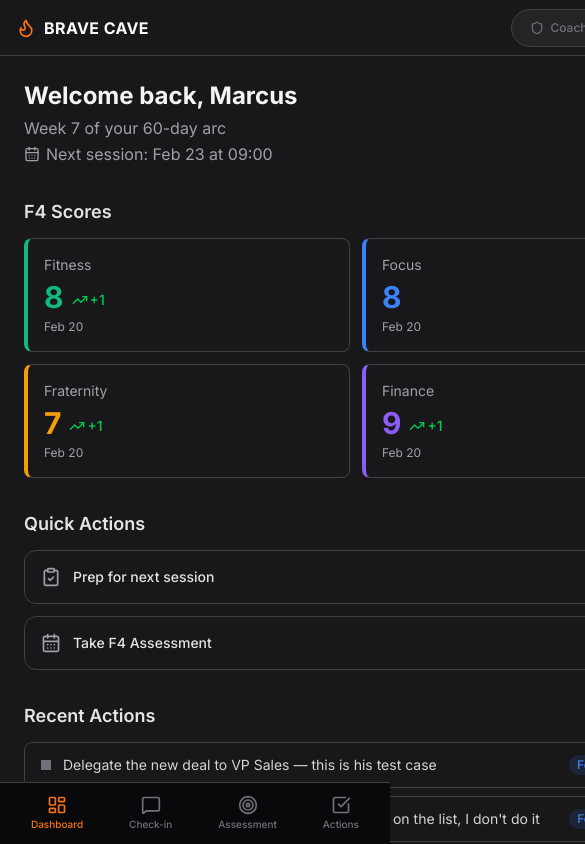
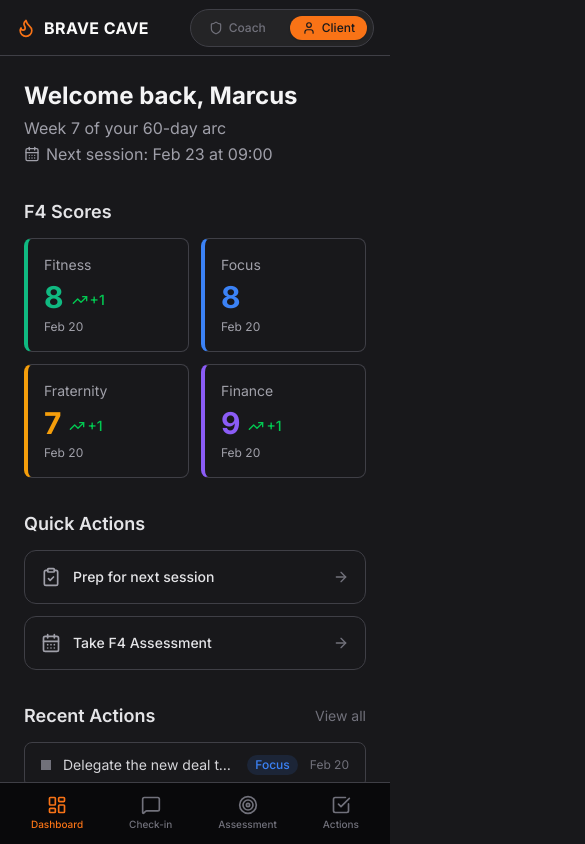
Before and after one commit to dcerniglia/brave-cave-demo, a React (Vite) app: page /brave-cave-demo/client in a window 390 px wide. Shown: the top 844 px of the page, 585 px wide, since content can reach past the window. Built offline with nearby package versions, Linux system fonts and the light colour scheme.

Commit message:
fixes flex overflow causing grid blowout on mobile

```diff
--- a/src/components/layout/AppShell.tsx
+++ b/src/components/layout/AppShell.tsx
@@ -16,7 +16,7 @@ export function AppShell() {
   return (
     <div className="flex h-screen bg-background text-foreground">
       <Sidebar />
-      <div className="flex flex-1 flex-col">
+      <div className="flex flex-1 flex-col min-w-0">
         {/* Mobile header */}
         <header className="flex h-14 items-center justify-between border-b border-border px-4 md:hidden">
           <div className="flex items-center gap-2">
--- a/src/components/shared/F4PillarCard.tsx
+++ b/src/components/shared/F4PillarCard.tsx
@@ -29,7 +29,7 @@ export function F4PillarCard({ pillar, score, delta, lastDate }: F4PillarCardPro
   return (
     <div
       className={cn(
-        "rounded-lg bg-zinc-900 border border-zinc-800 p-4 border-l-4"
+        "rounded-lg bg-zinc-900 border border-zinc-800 p-4 border-l-4 min-w-0"
       )}
       style={{ borderLeftColor: color }}
     >
```
